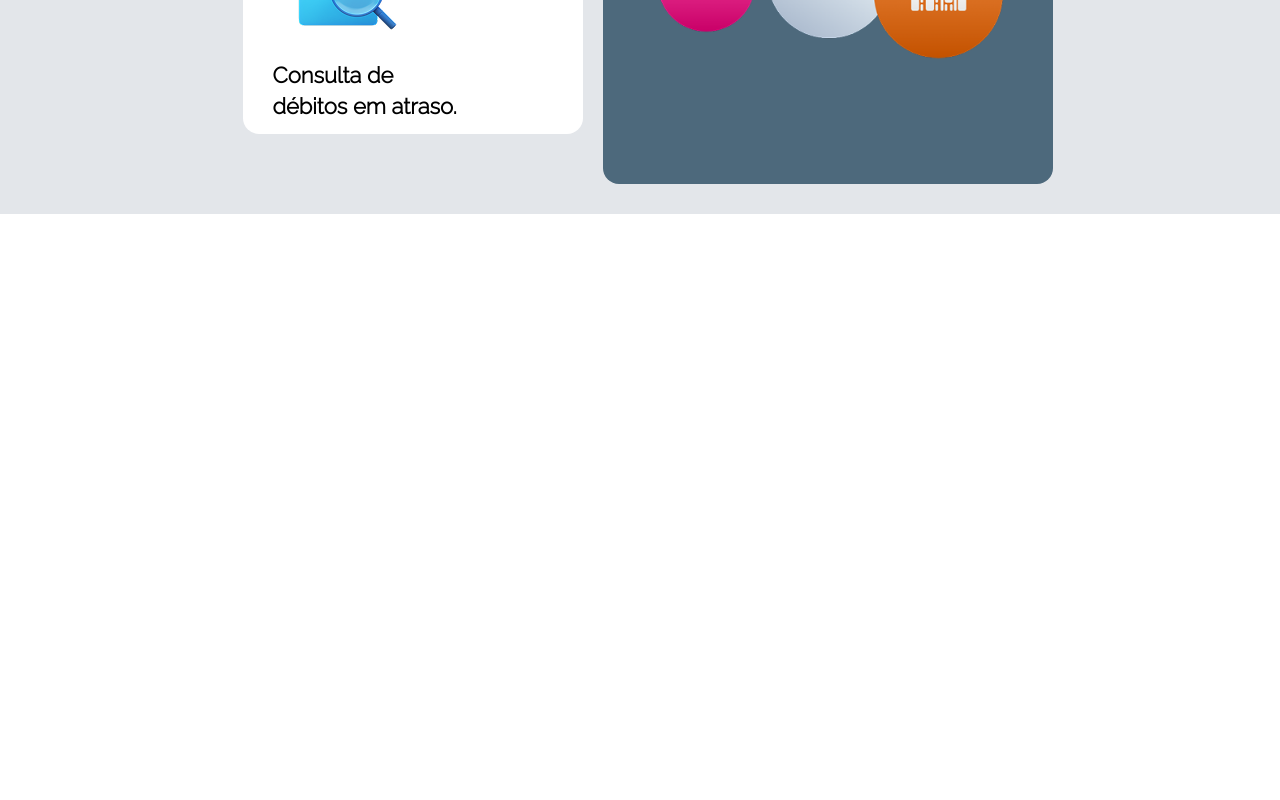
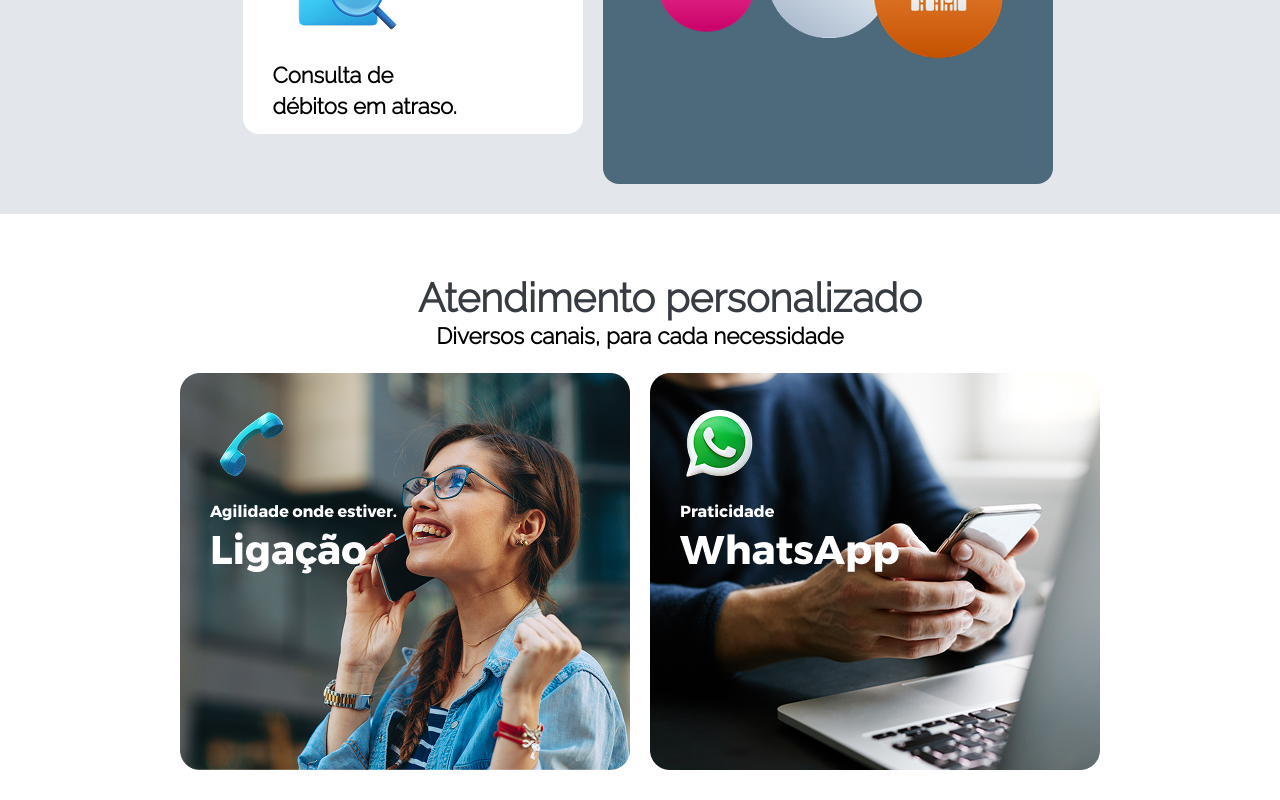
Before and after one commit to andrezadesousa/concentrix-landing, a React (Vite) app: page / in a window 1280 px wide. Shown: the part 1314-2114 px from the top of the page. Before the commit the page ends 1528 px from the top, so only its background shows below. Built offline with nearby package versions, Linux system fonts and the light colour scheme.

Commit message:
PersonalizedService component added

```diff
--- a/src/App.css
+++ b/src/App.css
@@ -19,6 +19,8 @@
   --gray-300: rgba(174, 192, 203, 1);
   --gray-500: rgba(98, 130, 149, 1);
   --gray-600: rgba(77, 105, 124, 1);
+  --gray-700: rgba(69, 77, 89, 1);
+  --gray-900: rgba(55, 59, 66, 1);
 
   --z-tooltip: 10;
   --z-fixed: 100;
@@ -277,6 +279,43 @@ button {
   display: none;
 }
 
+.personalized {
+  padding: 60px 15px 30px 15px;
+  display: grid;
+}
+
+.personalized__container {
+  display: grid;
+  gap: 20px;
+  justify-content: center;
+}
+
+.personalized__titles {
+  display: grid;
+  justify-content: center;
+  text-align: center;
+}
+
+.personalized__titles span {
+  font-size: 28px;
+  font-weight: 700;
+  color: var(--gray-900);
+  text-align: center;
+  width: 300px;
+  padding-left: 60px;
+}
+
+.personalized__titles h1 {
+  font-size: 18px;
+  font-weight: 400;
+  color: var(--gray-700);
+  font-style: regular;
+}
+
+.personalized__boxes {
+  display: none;
+}
+
 /* Scroll bar */
 ::-webkit-scrollbar {
   width: 0.6rem;
@@ -380,4 +419,18 @@ button {
     font-style: bold;
     font-size: 40px;
   }
+
+  .personalized__boxes {
+    display: flex;
+    gap: 20px;
+  }
+
+  .personalized__titles span {
+    font-size: 40px;
+    width: 100%;
+  }
+
+  .personalized__titles h1 {
+    font-size: 22px;
+  }
 }
--- a/src/App.tsx
+++ b/src/App.tsx
@@ -3,6 +3,7 @@ import Header from "./components/Header";
 import Hero from "./components/Hero";
 import "./App.css";
 import Home from "./components/Home";
+import PersonalizedService from "./components/PersonalizedService";
 
 function App() {
   return (
@@ -11,6 +12,7 @@ function App() {
       <main>
         <Hero />
         <Home />
+        <PersonalizedService />
       </main>
     </>
   );
--- /dev/null
+++ b/src/components/PersonalizedService.tsx
@@ -0,0 +1,21 @@
+import Call from "../assets/call.png";
+import WhatsApp from "../assets/wpp.png";
+
+const PersonalizedService = () => {
+  return (
+    <section className="personalized" id="personalized">
+      <div className="personalized__container">
+        <div className="personalized__titles">
+          <span>Atendimento personalizado</span>
+          <h2>Diversos canais, para cada necessidade</h2>
+        </div>
+        <div className="personalized__boxes">
+          <img src={Call} />
+          <img src={WhatsApp} />
+        </div>
+      </div>
+    </section>
+  );
+};
+
+export default PersonalizedService;
```
